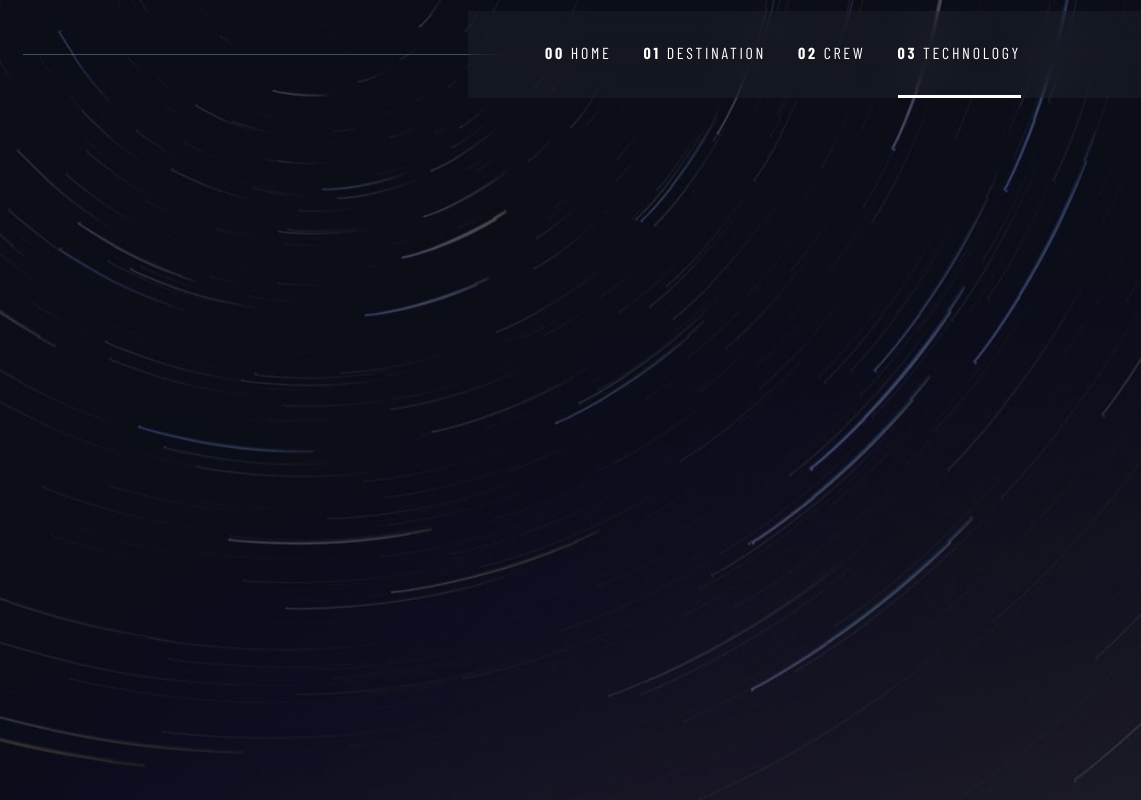
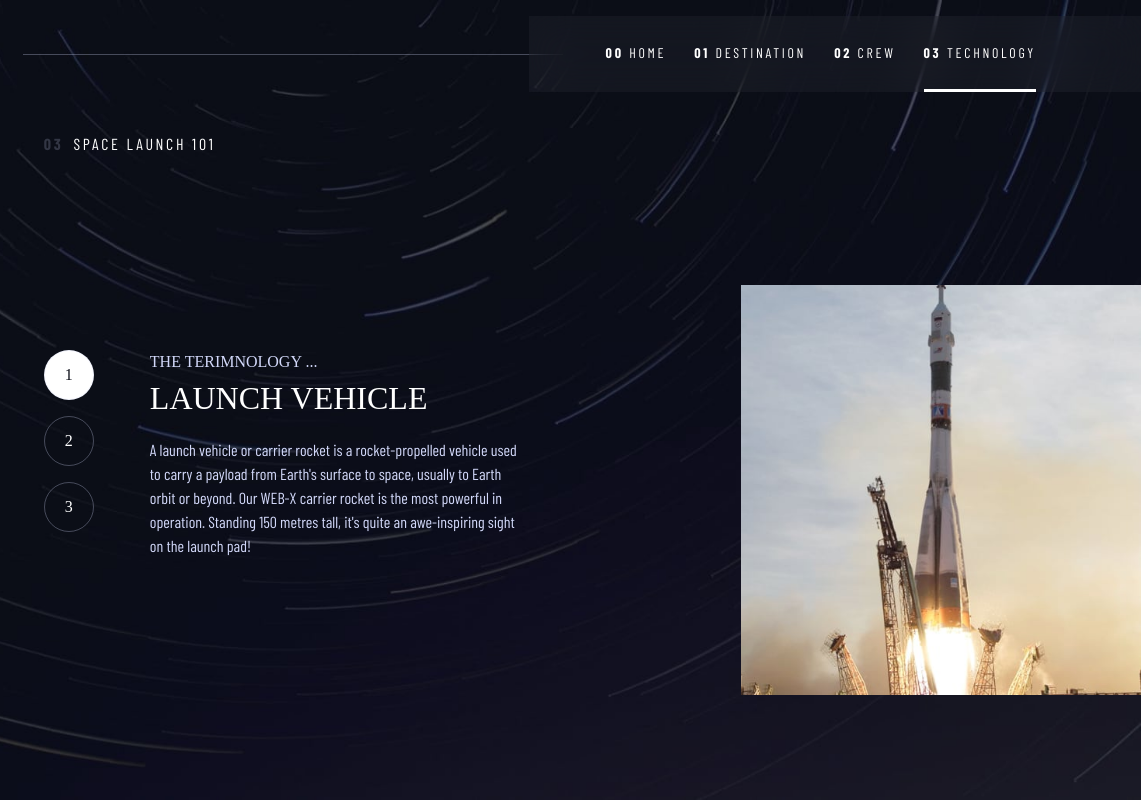
Before and after one commit to Divine-hash/space-website, a website: page technology.html in a window 1280 px wide. Shown: the full height of the page, 139-1280 px from the left. Drawn offline with nearby package versions, Linux system fonts and the light colour scheme; a web font is replaced by a local one.

Commit message:
built the technology page

```diff
--- a/src/tabs.ts
+++ b/src/tabs.ts
@@ -1,6 +1,6 @@
 const tablist = document.getElementById('tablist') as HTMLDivElement;
 const tabContents = document.querySelector('.tab-contents') as HTMLDivElement;
-const tabImages = document.querySelector('.tab-images') as HTMLDivElement;
+const tabImages = document.querySelector('[data-id="tab-images"]') as HTMLDivElement;
 
 interface TabProps {
   item: string,
@@ -15,7 +15,7 @@ function onClickEvent(event: MouseEvent) {
   let newTab = event.target as HTMLButtonElement;
   if (newTab.tagName != 'BUTTON') return;
 
-  let tabs = tablist.querySelectorAll('.tab-btn, .disc-tab-btn') as NodeListOf<HTMLButtonElement>;
+  let tabs = tablist.querySelectorAll('.tab-btn, .disc-tab-btn, .numbered-tab-btn') as NodeListOf<HTMLButtonElement>;
   let tabContentList = tabContents.querySelectorAll('.tab-content') as NodeListOf<HTMLDivElement>;
   let tabImagesList = tabImages.querySelectorAll('.tab-image') as NodeListOf<HTMLDivElement>;
 
--- a/styles.css
+++ b/styles.css
@@ -144,10 +144,10 @@ body {
   flex: none;
 }
 
-@media (max-width: 34.9375em) {
+@media (max-width: 44.9375em) {
   .logo {
     margin-inline-start: 2em;
-    margin-block: calc(25em / 16) calc(15em / 16);
+    margin-block: calc(15em / 16);
     /* border: 1px solid red; */
   }
 }
@@ -309,7 +309,7 @@ body {
 /* Numbered Title */
 .numbered-title {
   width: max-content;
-  padding: 1em;
+  padding: 1.5em;
 }
 
 .numbered-title span {
@@ -323,8 +323,8 @@ body {
   --gap: 2em;
   width: max-content;
   padding-inline: 1.5em;
+  margin-bottom: calc(10em / 16);
 }
-
 
 .tablist .tab-btn {
   outline: none;
@@ -361,11 +361,39 @@ body {
   background-color: hsl( var(--clr-white) );
 }
 
+/* Numbered Tablist */
+.numbered-tablist {
+  width: max-content;
+  padding-block: calc(30em / 16);
+}
+
+.numbered-tab-btn {
+  width: 50px;
+  height: 50px;
+  border-radius: 50%;
+  outline: none;
+  border: 1px solid hsl( var(--clr-light) / .3);
+  display: flex;
+  align-items: center;
+  justify-content: center;
+  background: transparent;
+}
+
+.numbered-tab-btn.active {
+  background: hsl( var(--clr-white) );
+  color: hsl( var(--clr-dark) );
+}
+
+.numbered-tab-btn:focus-visible {
+  outline: 1px solid white;
+  outline-offset: 5px;
+}
+
 /* Tab Content */
 .tab-contents {
   text-align: center;
   width: min(95%, 450px);
-  padding: 1em 1em 4em;
+  padding: 0 1em 4em;
 }
 
 .tab-content > * + * {
@@ -395,10 +423,27 @@ body {
 
 /* Tab Image */
 .tab-images {
-  width: clamp(300em / 16, 50vw, 350em / 16);
+  width: clamp(300em / 16, 50vw, 400em / 16);
   aspect-ratio: 1;
   padding: 1em;
   padding-block-end: 2em;
+}
+
+.tech-tab-image {
+  overflow: hidden;
+}
+
+.tech-tab-image img {
+  animation: scale-down 5s ease;
+}
+
+@keyframes scale-down {
+  0% {
+    transform: scale(1.3);
+  }
+  100% {
+    transform: scale(1);
+  }
 }
 
 
@@ -635,10 +680,28 @@ body {
   background-image: url('assets/technology/background-technology-mobile.jpg');
 }
 
+.grid-tech {
+  justify-items: center;
+}
+
+.tab-system {
+  display: flex;
+  flex-direction: column;
+  justify-content: center;
+  align-items: center;
+}
+
+.tab-system .tab-contents {
+  max-width: 400px;
+}
 
 @media (min-width: 35em) {
   .technology {
     background-image: url('assets/technology/background-technology-tablet.jpg');
+  }
+
+  .grid-tech > h1 {
+    justify-self: start;
   }
 }
 
@@ -646,4 +709,45 @@ body {
   .technology {
     background-image: url('assets/technology/background-technology-desktop.jpg');
   }
+
+  .technology .tab-system {
+    flex-direction: row;
+    justify-content: start;
+    align-items: start;
+    column-gap: calc(40em / 16);
+  }
+
+  .technology .numbered-tablist {
+    flex-direction: column;
+  }
+
+  .grid-tech {
+    grid-template-columns: minmax(2em, 1fr) 3fr 3fr;
+    grid-template-rows: auto 1fr;
+    grid-template-areas:
+      ". numbered-title numbered-title"
+      ". tab-system tab-images";
+  }
+
+  .grid-tech .numbered-title {
+    grid-area: numbered-title;
+    padding-inline-start: 0;
+  }
+
+  .grid-tech .tab-system {
+    grid-area: tab-system;
+    justify-self: start;
+    align-self: center;
+  }
+
+  .grid-tech .tab-system .numbered-tablist {
+    padding-block: 0;
+  }
+
+  .grid-tech .tech-tab-image {
+    grid-area: tab-images;
+    align-self: center;
+    justify-self: end;
+    width: 400px;
+  }
 }
--- a/technology.html
+++ b/technology.html
@@ -12,9 +12,10 @@
 
   <link rel="stylesheet" href="./styles.css">
   <script src="./dist/index.js" defer></script>
+  <script src="./dist/tabs.js" defer></script>
   <title>Frontend Mentor | Space tourism website</title>
 </head>
-<body class="technology">
+<body class="technology grid">
   <header class="header flex">
     <div class="logo">
       <img src="./assets/shared/logo.svg" alt="">
@@ -22,7 +23,7 @@
     <button class="nav-btn" type="button" aria-expanded="false" aria-controls="main-navigation">
     </button>
     <nav>
-      <ul id="main-navigation" class="navigation flex ff-sans-cond fs-300 letter-spacing-2">
+      <ul id="main-navigation" class="navigation flex ff-sans-cond fs-200 letter-spacing-2">
         <li><a href="./index.html" class="text-white"><span>00</span> Home</a></li>
         <li><a href="./destination.html" class="text-white"><span>01</span> Destination</a></li>
         <li><a href="./crew.html" class="text-white"><span>02</span> Crew</a></li>
@@ -30,5 +31,66 @@
       </ul>
     </nav>
   </header>
+  <main class="grid grid-tech">
+    <!-- Numbered Title -->
+    <h1 class="numbered-title fs-300 uppercase text-white ff-sans-cond fw-400 letter-spacing-2">
+      <span class="fw-700">03</span>Space launch 101
+    </h1>
+
+    <div class="tech-tab-image" data-id="tab-images">
+      <div class="tab-image" data-item="tabpanel-1">
+        <picture>
+          <source media="(max-width: 45em)" srcset="assets/technology/image-launch-vehicle-landscape.jpg">
+          <img src="assets/technology/image-launch-vehicle-portrait.jpg" alt="An image of Douglas Hurley, the commander">
+        </picture>
+      </div>
+      <div class="tab-image hidden" data-item="tabpanel-2">
+        <picture>
+          <source media="(max-width: 45em)" srcset="assets/technology/image-spaceport-landscape.jpg">
+          <img src="assets/technology/image-spaceport-portrait.jpg" alt="An image of Douglas Hurley, the commander">
+        </picture>
+      </div>
+      <div class="tab-image hidden" data-item="tabpanel-3">
+        <picture>
+          <source media="(max-width: 45em)" srcset="assets/technology/image-space-capsule-landscape.jpg">
+          <img src="assets/technology/image-space-capsule-portrait.jpg" alt="An image of Douglas Hurley, the commander">
+        </picture>
+      </div>
+    </div>
+
+    <div class="tab-system">
+      <div id="tablist" role="tablist" class="numbered-tablist flex">
+        <button class="numbered-tab-btn text-white active" id="tab-1" type="button" role="tab" aria-selected="true" aria-controls="tabpanel-1" tabindex="0">1</button>
+        <button class="numbered-tab-btn text-white" id="tab-2" type="button" role="tab" aria-selected="false" aria-controls="tabpanel-2" tabindex="-1">2</button>
+        <button class="numbered-tab-btn text-white" id="tab-3" type="button" role="tab" aria-selected="false" aria-controls="tabpanel-3" tabindex="-1">3</button>
+      </div>
+
+      <div class="tab-contents">
+        <div class="tab-content " id="tabpanel-1" role="tabpanel" aria-labelledby="tab-1" data-item="tabpanel-1">
+          <h2 class="text-accent uppercase text-accent-light ff-serif fs-300 fw-400">The Terimnology ...</h2>
+          <h3 class="text-white uppercase ff-serif fs-500 fw-400">Launch Vehicle</h3>
+          <p class="text-accent ff-sans-cond">
+            A launch vehicle or carrier rocket is a rocket-propelled vehicle used to carry a payload from Earth's surface to space, usually to Earth orbit or beyond. Our WEB-X carrier rocket is the most powerful in operation. Standing 150 metres tall, it's quite an awe-inspiring sight on the launch pad!
+          </p>
+        </div>
+
+        <div class="tab-content hidden" id="tabpanel-2" role="tabpanel" aria-labelledby="tab-2" data-item="tabpanel-2">
+          <h2 class="text-accent uppercase text-accent-light ff-serif fs-300 fw-400">The Terimnology ...</h2>
+          <h3 class="text-white uppercase ff-serif fs-500 fw-400">Spaceport</h3>
+          <p class="text-accent ff-sans-cond">
+            A spaceport or cosmodrome is a site for launching (or receiving) spacecraft, by analogy to the seaport for ships or airport for aircraft. Based in the famous Cape Canaveral, our spaceport is ideally situated to take advantage of the Earth’s rotation for launch.
+          </p>
+        </div>
+
+        <div class="tab-content hidden" id="tabpanel-3" role="tabpanel" aria-labelledby="tab-3" data-item="tabpanel-3">
+          <h2 class="text-accent uppercase text-accent-light ff-serif fs-300 fw-400">The Terimnology ...</h2>
+          <h3 class="text-white uppercase ff-serif fs-500 fw-400">Space Capsule</h3>
+          <p class="text-accent ff-sans-cond">
+            A space capsule is an often-crewed spacecraft that uses a blunt-body reentry capsule to reenter the Earth's atmosphere without wings. Our capsule is where you'll spend your time during the flight. It includes a space gym, cinema, and plenty of other activities to keep you entertained.
+          </p>
+        </div>
+      </div>
+    </div>
+  </main>
 </body>
 </html>
```
Also changed, not shown: crew.html (+7 -7 lines), destination.html (+3 -3 lines), index.html (+1 -1 lines), dist/tabs.js.
